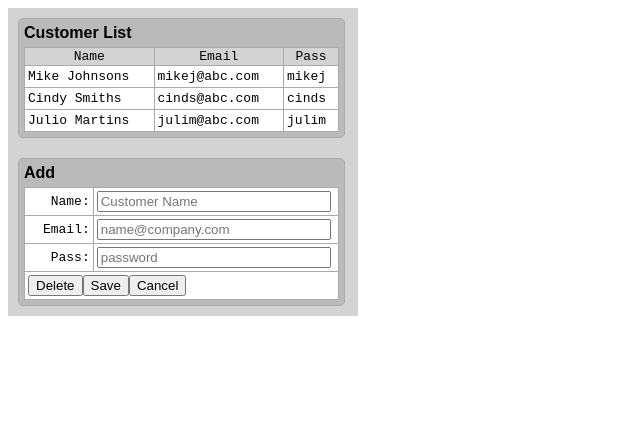
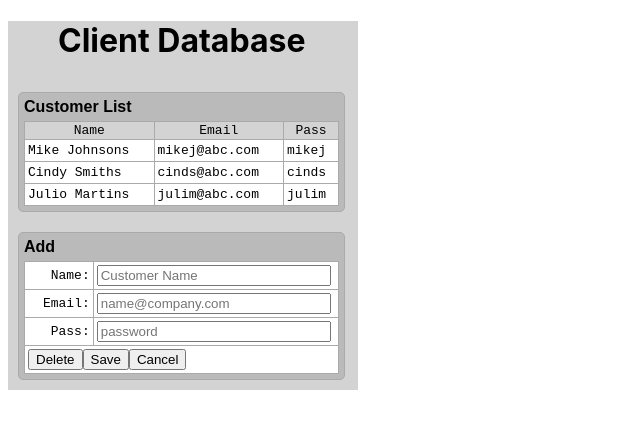
Before and after one commit to sdickson603/project-phase02-cust-app-starter, a React (Create React App) app: page / in a window 1280 px wide. Shown: the top 428 px of the page, without its empty margins (0-640 px from the left). Built offline with nearby package versions, Linux system fonts and the light colour scheme.

Commit message:
added a title

```diff
--- a/src/App.css
+++ b/src/App.css
@@ -80,3 +80,7 @@ table#customer-add-update tbody tr td.label{
     margin:0px;
     border: 0px;
 }
+
+.main-header {
+    padding-left: 50px;
+}
--- a/src/App.js
+++ b/src/App.js
@@ -61,6 +61,7 @@ export function App(params) {
 
   return (
     <div>
+      <h1 className="main-header">Client Database</h1>
       <div className="boxed" >
         <h4>Customer List</h4>
         <table id="customer-list">
```
